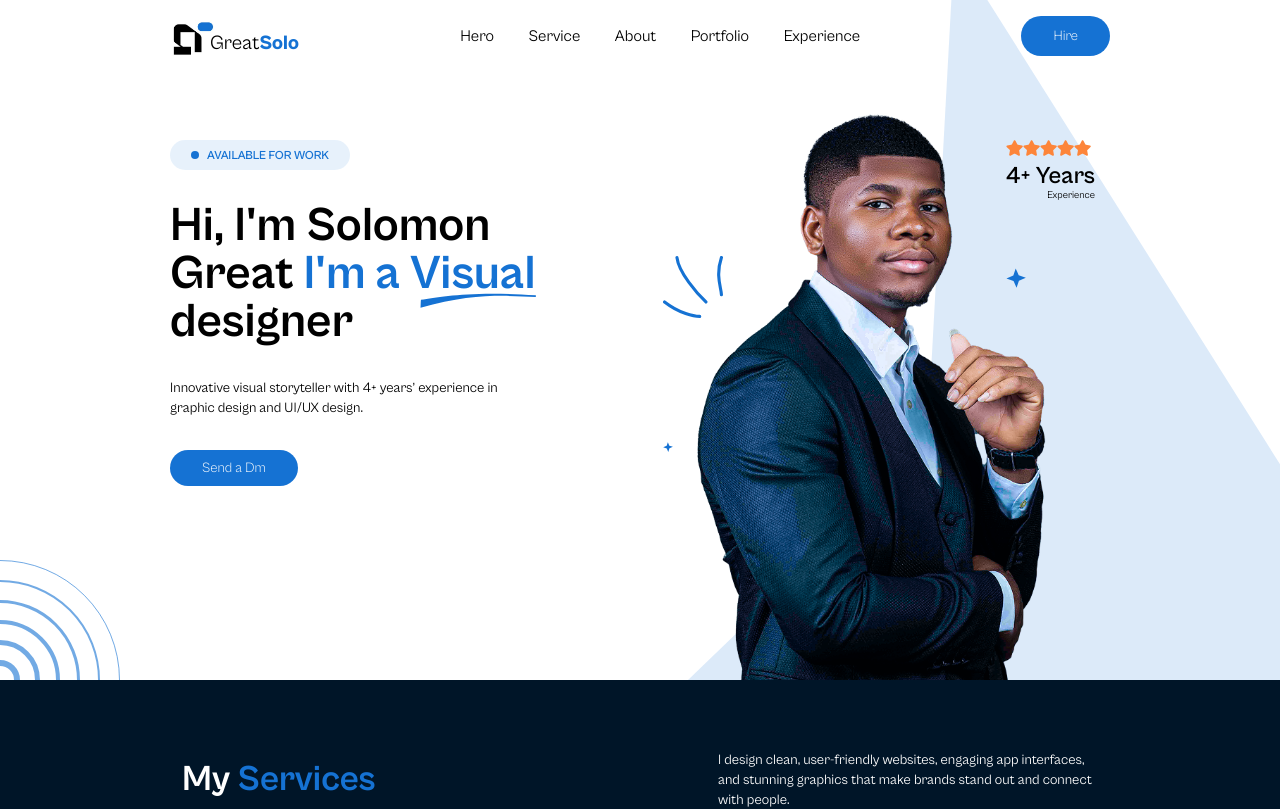
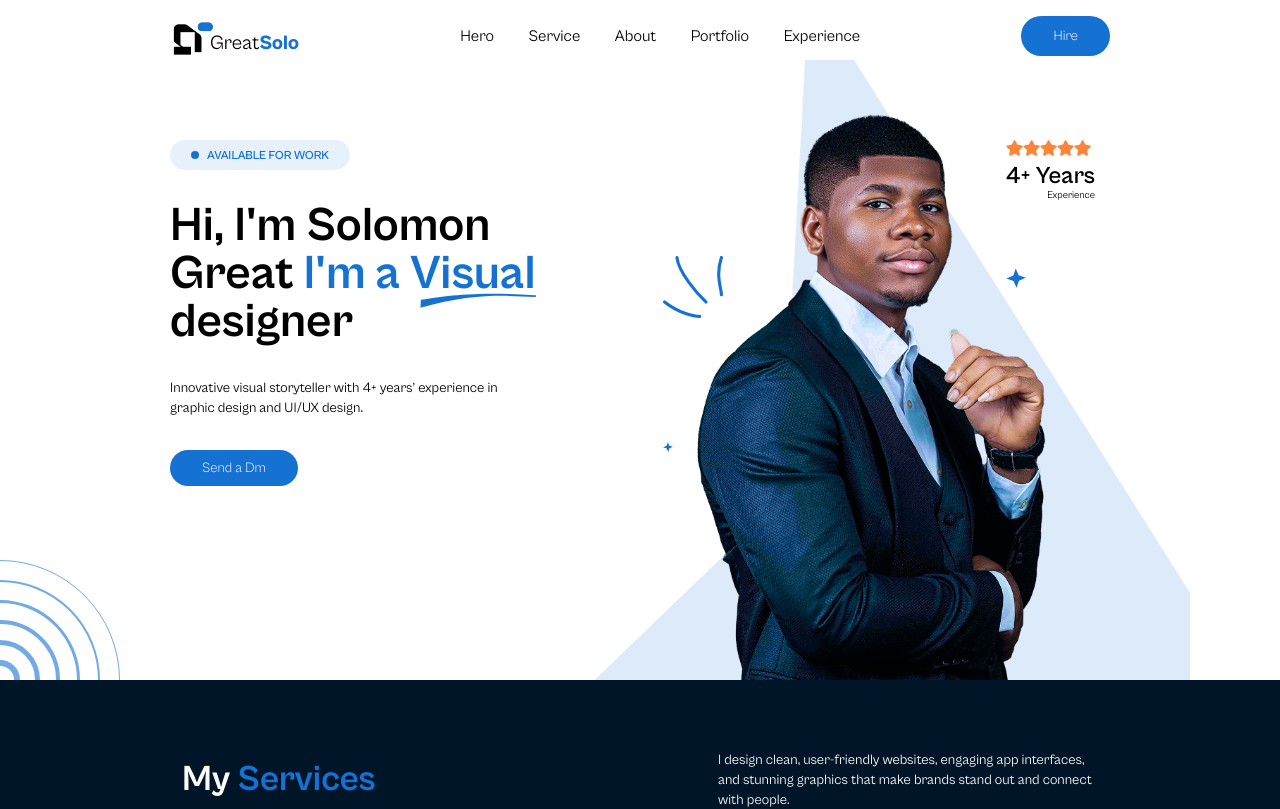
Before and after one commit to EmmanuelAyomide1/solo-portfolio, a React (Vite) app: page / in a window 1280 px wide. Shown: the top 809 px of the page. Built offline with nearby package versions, Linux system fonts and the light colour scheme; a web font is replaced by a local one.

Commit message:
fix(hero): fixed hero background image

```diff
--- a/src/sections/hero/HeroBg.jsx
+++ b/src/sections/hero/HeroBg.jsx
@@ -1,23 +1,10 @@
 function HeroBg() {
   return (
-    <div className="absolute -z-1 h-200 overflow-x-clip md:-top-15 md:right-0 md:h-250 md:overflow-y-visible">
-      <svg
-        className="relative -left-[82%] h-[80%] w-[310%] rotate-33 md:-left-[91%] md:rotate-0"
-        xmlns="http://www.w3.org/2000/svg"
-        width="997"
-        height="959"
-        viewBox="0 0 997 959"
-        fill="none"
-      >
-        <path
-          fill-rule="evenodd"
-          clip-rule="evenodd"
-          d="M467.485 -63L434.505 539.513L-2.73585e-05 958.071L411.941 895.932L1014.75 805.172L689.615 289.441L467.485 -63Z"
-          fill="#1572D3"
-          fill-opacity="0.15"
-        />
-      </svg>
-    </div>
+    <>
+      <div className="absolute -z-1 h-[120%] w-[170%] -translate-x-[15%] rotate-33 overflow-x-clip md:bottom-0 md:block md:h-[110%] md:w-[200%] md:-translate-x-[32%] md:rotate-0 md:overflow-y-visible">
+        <div className="h-full w-full bg-[url('assets/herobg.png')] bg-cover"></div>
+      </div>
+    </>
   );
 }
 
--- a/src/sections/hero/Right.jsx
+++ b/src/sections/hero/Right.jsx
@@ -5,8 +5,8 @@ import HeroBg from "./HeroBg";
 function Right() {
   return (
     <div className="flex h-fit justify-center md:h-full md:w-1/2">
-      <HeroBg />
-      <div className="bg-[url('assets/star4.svg'),url('assets/star4.svg'),url('assets/shout.svg')] bg-[length:20px,10px,30px] bg-[position:85%_30%,0%_60%,0%_30%] bg-no-repeat px-5 md:bg-[length:20px,10px,60px] md:bg-[position:85%_30%,0%_60%,0%_30%]">
+      <div className="relative bg-[url('assets/star4.svg'),url('assets/star4.svg'),url('assets/shout.svg')] bg-[length:20px,10px,30px] bg-[position:85%_30%,0%_60%,0%_30%] bg-no-repeat px-5 md:bg-[length:20px,10px,60px] md:bg-[position:85%_30%,0%_60%,0%_30%]">
+        <HeroBg />
         <img
           src={person}
           alt="person"
```
Also changed, not shown: src/assets/herobg.png (added).
